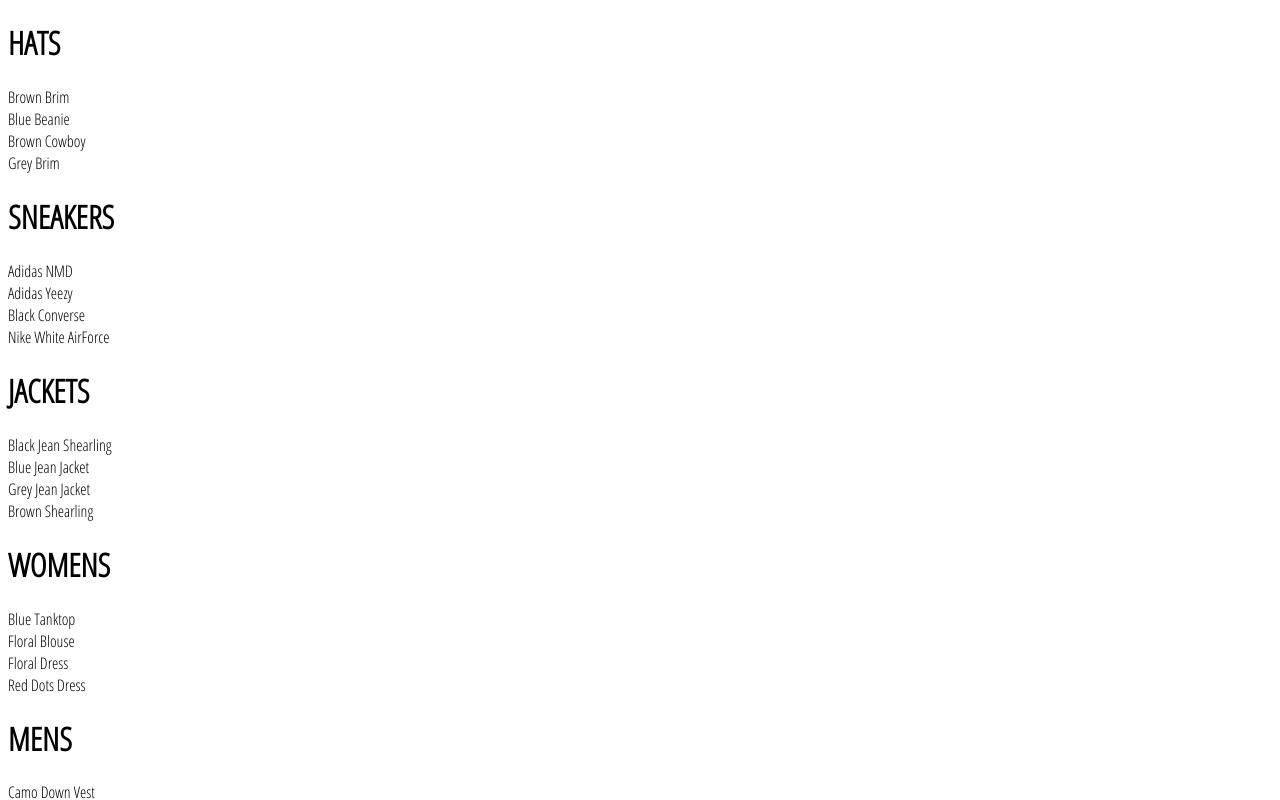
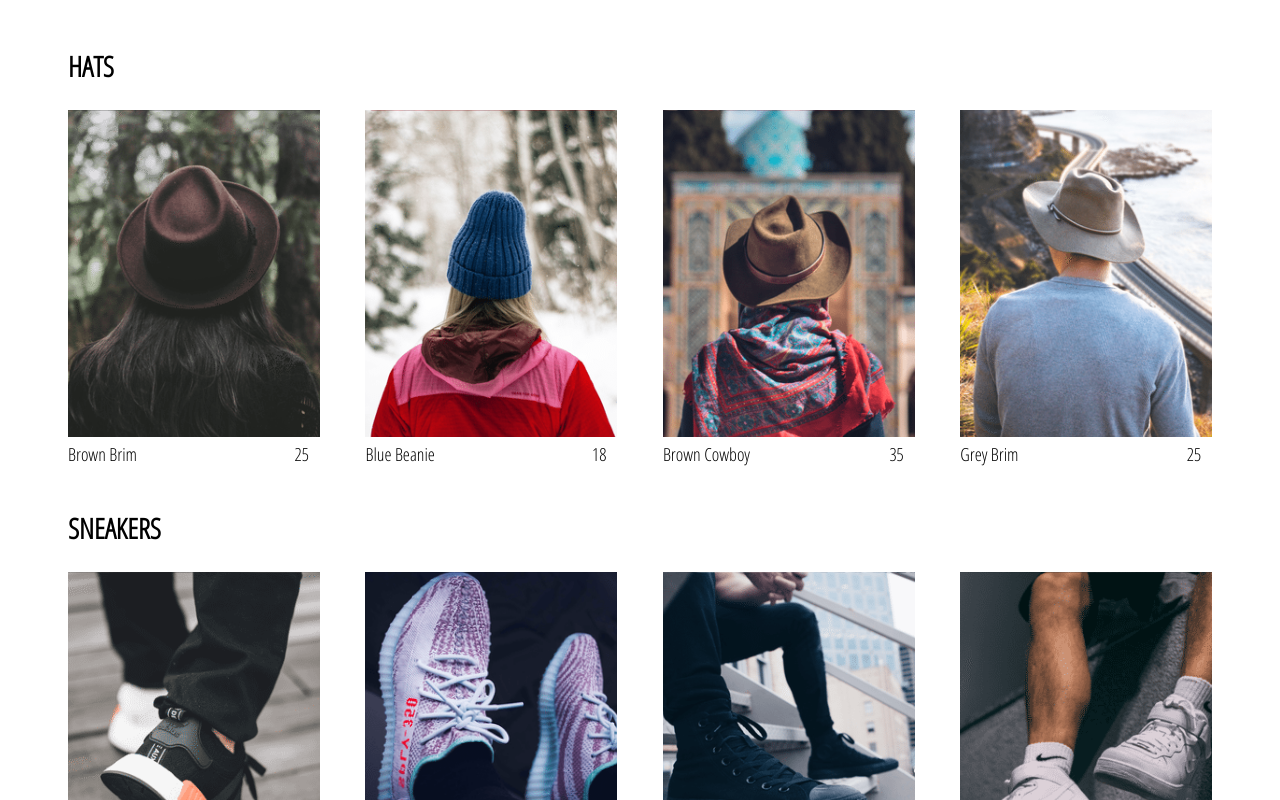
Before and after one commit to DigantaSom/crwn-clothing, a React (Create React App) app: page /shop in a window 1280 px wide. Shown: the top 800 px of the page. Built offline with nearby package versions, Linux system fonts and the light colour scheme.

Commit message:
Styled collection-preview component & added and styled collection-item component

```diff
--- a/src/App.css
+++ b/src/App.css
@@ -1,3 +1,4 @@
 body {
   font-family: 'Open Sans Condensed', sans-serif;
+  padding: 20px 60px;
 }
--- /dev/null
+++ b/src/components/collection-item/collection-item.component.jsx
@@ -0,0 +1,20 @@
+import './collection-item.styles.scss';
+
+const CollectionItem = ({ id, name, price, imageUrl }) => {
+  return (
+    <div className='collection-item'>
+      <div
+        className='image'
+        style={{
+          backgroundImage: `url(${imageUrl})`,
+        }}
+      />
+      <div className='collection-footer'>
+        <span className='name'>{name}</span>
+        <span className='price'>{price}</span>
+      </div>
+    </div>
+  );
+};
+
+export default CollectionItem;
--- /dev/null
+++ b/src/components/collection-item/collection-item.styles.scss
@@ -0,0 +1,32 @@
+.collection-item {
+  width: 22%;
+  display: flex;
+  flex-direction: column;
+  height: 350px;
+  align-items: center;
+
+  .image {
+    width: 100%;
+    height: 95%;
+    background-size: cover;
+    background-position: center;
+    margin-bottom: 5px;
+  }
+
+  .collection-footer {
+    width: 100%;
+    height: 5%;
+    display: flex;
+    justify-content: space-between;
+    font-size: 18px;
+
+    .name {
+      width: 90%;
+      margin-bottom: 15px;
+    }
+
+    .price {
+      width: 10%;
+    }
+  }
+}
--- a/src/components/collection-preview/collection-preview.jsx
+++ b/src/components/collection-preview/collection-preview.jsx
@@ -1,3 +1,4 @@
+import CollectionItem from '../collection-item/collection-item.component';
 import './collection-preview.styles.scss';
 
 const CollectionPreview = ({ title, items }) => {
@@ -7,8 +8,8 @@
       <div className='preview'>
         {items
           .filter((item, idx) => idx < 4)
-          .map(item => (
-            <div key={item.id}>{item.name}</div>
+          .map(({ id, ...otherItemProps }) => (
+            <CollectionItem key={id} {...otherItemProps} />
           ))}
       </div>
     </div>
--- a/src/components/collection-preview/collection-preview.styles.scss
+++ b/src/components/collection-preview/collection-preview.styles.scss
@@ -0,0 +1,15 @@
+.collection-preview {
+  display: flex;
+  flex-direction: column;
+  margin-bottom: 30px;
+
+  .title {
+    font-size: 28px;
+    margin-bottom: 25px;
+  }
+
+  .preview {
+    display: flex;
+    justify-content: space-between;
+  }
+}
```
